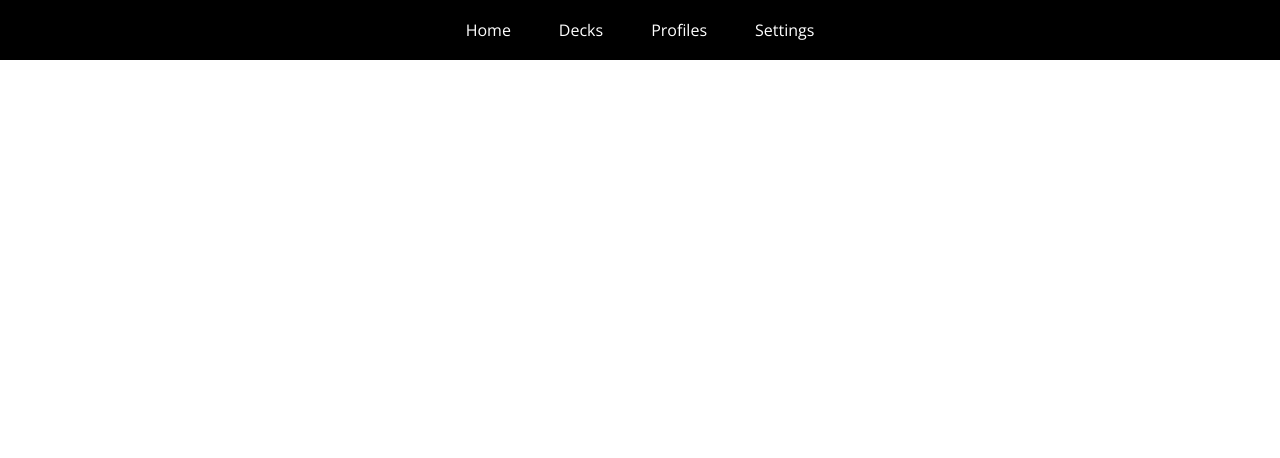
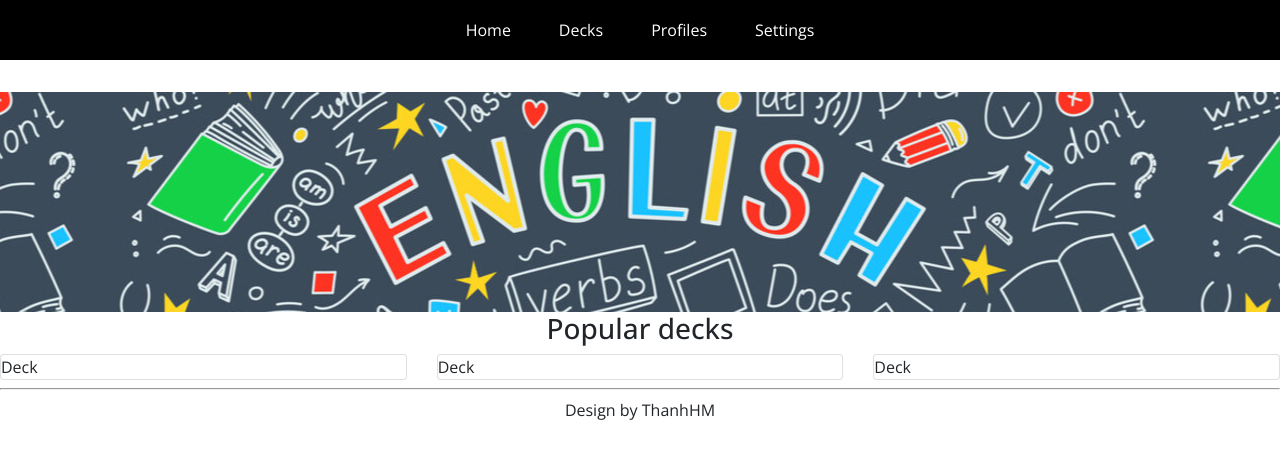
Before and after one commit to Thanhhm-dev/nuxt, a Nuxt app: page / in a window 1280 px wide. Shown: the top 458 px of the page. Built offline with nearby package versions, Linux system fonts and the light colour scheme.

Commit message:
add assets image

```diff
--- a/assets/css/external.css
+++ b/assets/css/external.css
@@ -1,3 +1,9 @@
 body {
   font-family: 'Open Sans', sans-serif;
 }
+
+ul {
+  li {
+    list-style: none;
+  }
+}
--- /dev/null
+++ b/components/Footer/default.vue
@@ -0,0 +1,6 @@
+<template>
+  <footer class="text_center">
+  <hr>
+  <p>Design by ThanhHM</p>
+  </footer>
+</template>
--- a/layouts/default.vue
+++ b/layouts/default.vue
@@ -2,15 +2,18 @@
   <div>
     <default-header />
     <nuxt />
+    <default-footer />
   </div>
 </template>
 
 <script>
 import DefaultHeader from '@/components/Header/default';
+import DefaultFooter from '@/components/Footer/default';
 
 export default {
   components: {
-    DefaultHeader
+    DefaultHeader,
+    DefaultFooter
   },
 }
 </script>
--- a/pages/decks/_name/index.vue
+++ b/pages/decks/_name/index.vue
@@ -1,5 +1,57 @@
 <template>
-  <h1>deck {{ $route.params.name }}</h1>
+  <section>
+    <div class="r">
+      <div class="ct text_center">
+        <div class="tools">
+          <button class="btn btn_success">Start</button>
+          <button class="btn btn_primary">Create card</button>
+        </div>
+      </div>
+    </div>
+    <hr class="">
+    <div class="r">
+      <div class="c_3">
+        <div class="card">
+          <div class="front-card">
+            <img src="https://dfstudio-d420.kxcdn.com/wordpress/wp-content/uploads/2019/06/digital_camera_photo-1080x675.jpg" alt="none">
+          </div>
+          <div class="back-card">
+            <h6></h6>
+          </div>
+        </div>
+      </div>
+      <div class="c_3">
+        <div class="card">
+          <div class="front-card">
+            <img src="https://dfstudio-d420.kxcdn.com/wordpress/wp-content/uploads/2019/06/digital_camera_photo-1080x675.jpg" alt="none">
+          </div>
+          <div class="back-card">
+            <h6></h6>
+          </div>
+        </div>
+      </div>
+      <div class="c_3">
+        <div class="card">
+          <div class="front-card">
+            <img src="https://dfstudio-d420.kxcdn.com/wordpress/wp-content/uploads/2019/06/digital_camera_photo-1080x675.jpg" alt="none">
+          </div>
+          <div class="back-card">
+            <h6></h6>
+          </div>
+        </div>
+      </div>
+      <div class="c_3">
+        <div class="card">
+          <div class="front-card">
+            <img src="https://dfstudio-d420.kxcdn.com/wordpress/wp-content/uploads/2019/06/digital_camera_photo-1080x675.jpg" alt="none">
+          </div>
+          <div class="back-card">
+            <h6></h6>
+          </div>
+        </div>
+      </div>
+    </div>
+  </section>
 </template>
 
 <script>
@@ -10,3 +62,15 @@ export default {
   }
 }
 </script>
+
+<style lang="scss">
+  section {
+    padding-top: 3rem;
+    .card {
+      padding: 1rem;
+      img {
+        width: 60%;
+      }
+    }
+  }
+</style>
--- a/pages/index.vue
+++ b/pages/index.vue
@@ -1,6 +1,22 @@
 <template>
-  <div id="root">
-
+  <div>
+    <div class="banner">
+      <div class="thumanil-banner"></div>
+    </div>
+    <div class="popular-decks">
+        <h3 class="text_center">Popular decks</h3>
+        <div class="r">
+          <div class="c_4">
+            <div class="card">Deck</div>
+          </div>
+          <div class="c_4">
+            <div class="card">Deck</div>
+          </div>
+          <div class="c_4">
+            <div class="card">Deck</div>
+          </div>
+        </div>
+      </div>
   </div>
 </template>
 
@@ -13,3 +29,15 @@ export default {
   }
 }
 </script>
+
+<style lang="scss">
+  .banner {
+    height: 220px;
+    margin-top: 2rem;
+    .thumanil-banner {
+      background: url('~assets/images/banner.jpeg')
+        center center;
+      height: inherit;
+    }
+  }
+</style>
```
Also changed, not shown: pages/decks/index.vue (+15 -0 lines), assets/images/banner.jpeg (added).
